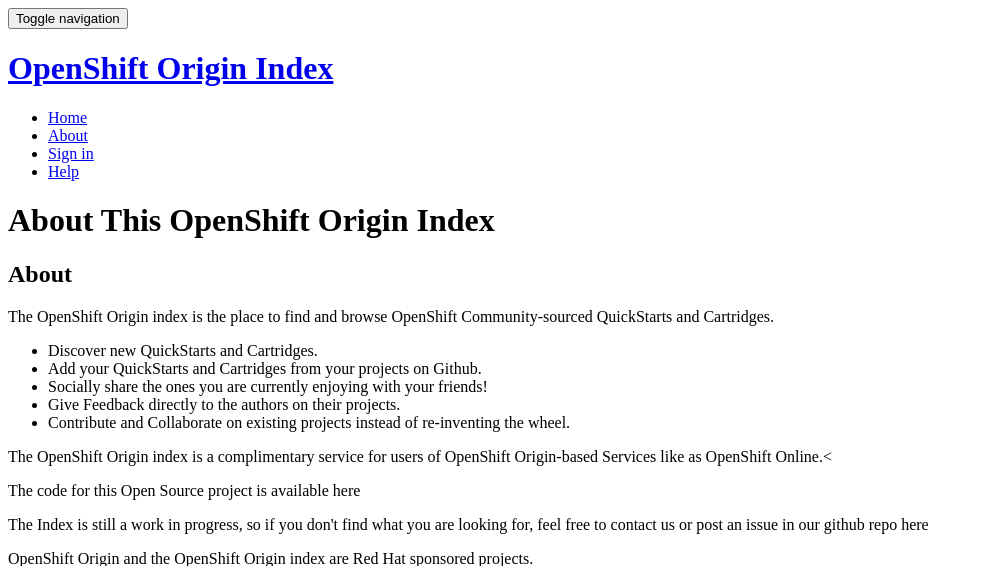
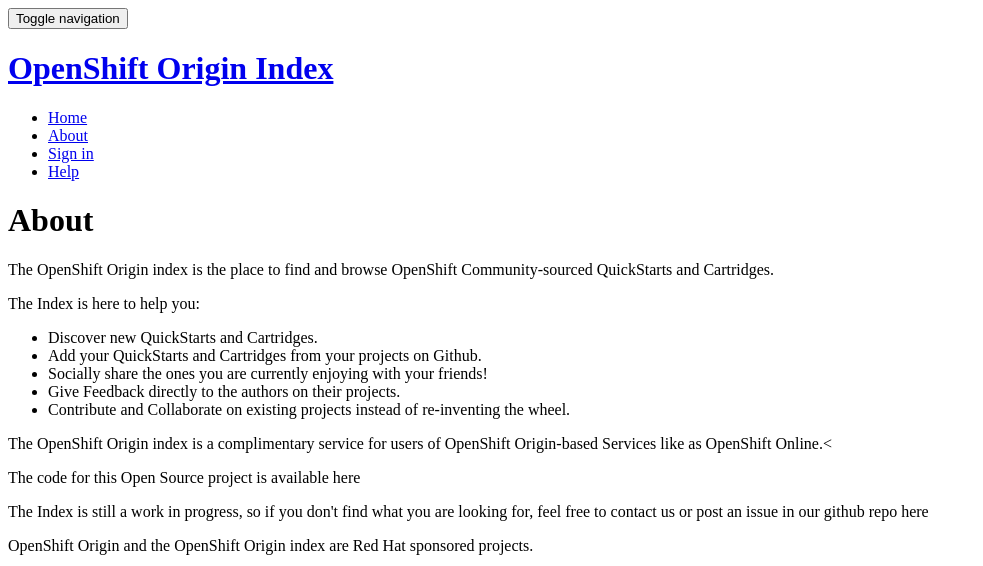
Before and after one commit to openshift/oo-index, a Flask app: template wsgi/templates/about.html in a window 1280 px wide. Shown: the top 566 px of the page, without its empty margins (0-983 px from the left). Run offline with Flask 2, Linux system fonts and the light colour scheme; the template is opened without the code that fills it, so the values that code supplies are empty.

Commit message:
Update about.html

```diff
--- a/wsgi/templates/about.html
+++ b/wsgi/templates/about.html
@@ -1,12 +1,13 @@
 {% extends "layout.html" %}
 {% block content %}
 <header>
-<h1>About This OpenShift Origin Index</h1>
+<h1>About</h1>
 </header>
 
 <div class="shadow white-background padding-30">
-<h2>About</h2>
+<h2></h2>
 <p>The OpenShift Origin index is the place to find and browse OpenShift Community-sourced QuickStarts and Cartridges.
+<p>The Index is here to help you:</p>
 <ul>
 <li>Discover new QuickStarts and Cartridges.</li>
 <li>Add your QuickStarts and Cartridges from your projects on Github.</li>
```
